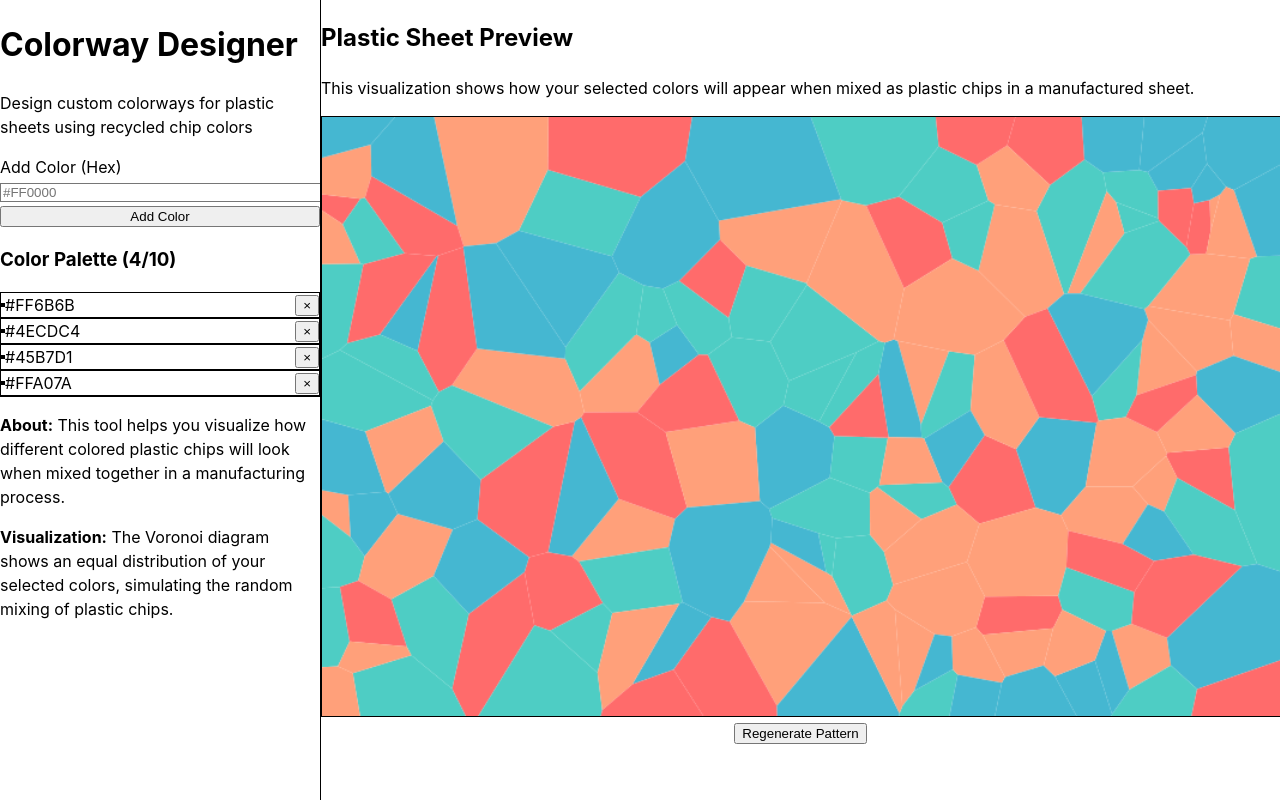
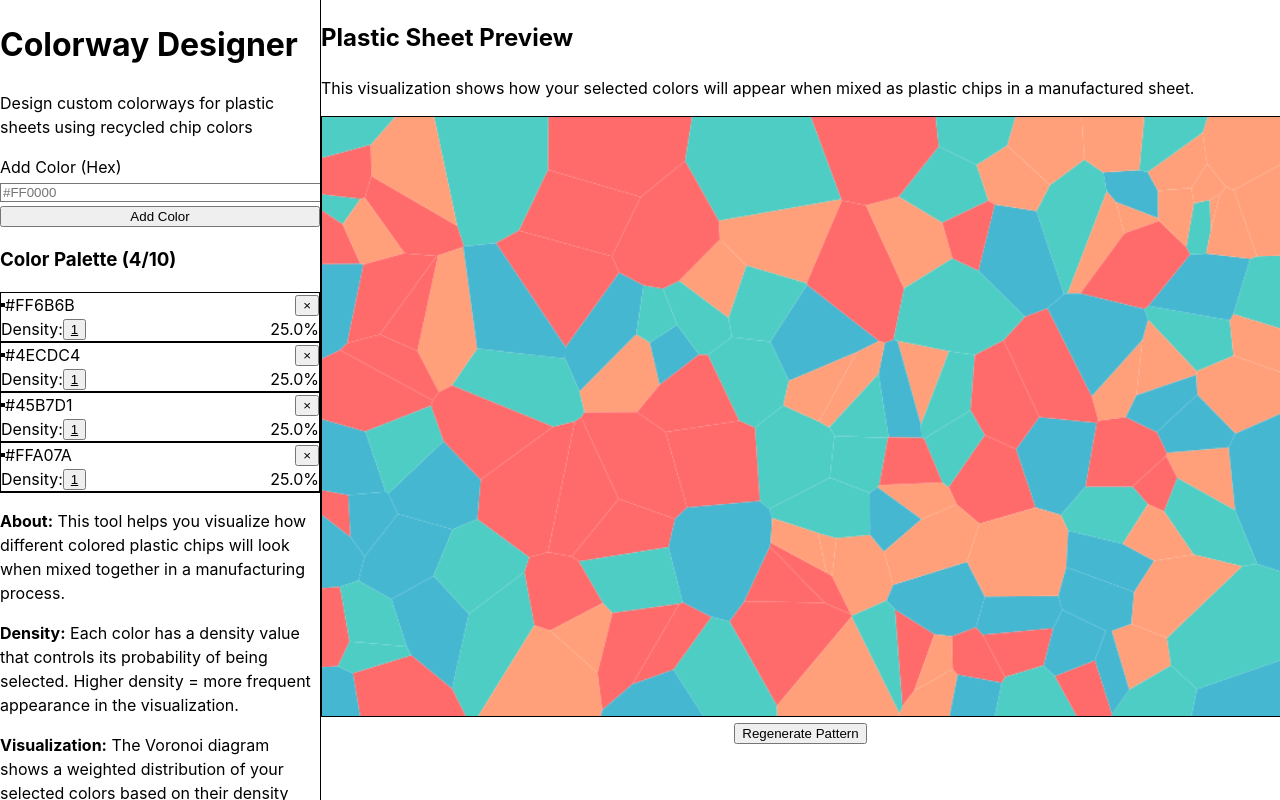
Before and after one commit to ammortal-inc/colorway-designer, a React (Vite) app: page / in a window 1280 px wide. Built offline with nearby package versions, Linux system fonts and the light colour scheme.

Commit message:
Add density values

```diff
--- a/src/App.tsx
+++ b/src/App.tsx
@@ -8,15 +8,15 @@ const MAX_COLORS = 10;
 
 // Default demo colors to show the functionality
 const DEFAULT_COLORS = [
-  '#FF6B6B', // Red
-  '#4ECDC4', // Teal
-  '#45B7D1', // Blue
-  '#FFA07A'  // Orange
+  { hex: '#FF6B6B', density: 1 }, // Red
+  { hex: '#4ECDC4', density: 1 }, // Teal
+  { hex: '#45B7D1', density: 1 }, // Blue
+  { hex: '#FFA07A', density: 1 }  // Orange
 ];
 
 function App() {
   const [colors, setColors] = useState<Color[]>(() => {
-    return DEFAULT_COLORS.map(hex => createColor(hex));
+    return DEFAULT_COLORS.map(({ hex, density }) => createColor(hex, density));
   });
 
   const handleColorAdd = (hex: string) => {
@@ -36,12 +36,23 @@ function App() {
     setColors(prev => prev.filter(color => color.id !== colorId));
   };
 
+  const handleDensityChange = (colorId: string, density: number) => {
+    setColors(prev =>
+      prev.map(color =>
+        color.id === colorId
+          ? { ...color, density }
+          : color
+      )
+    );
+  };
+
   return (
     <div className="flex flex-row h-screen bg-gray-50">
       <Sidebar
         colors={colors}
         onColorAdd={handleColorAdd}
         onColorRemove={handleColorRemove}
+        onDensityChange={handleDensityChange}
         maxColors={MAX_COLORS}
       />
 
--- a/src/components/ColorPalette.tsx
+++ b/src/components/ColorPalette.tsx
@@ -1,12 +1,55 @@
-import React from 'react';
+import React, { useState } from 'react';
 import { Color } from '../types';
+import { calculateTotalDensity, calculateColorProbability, normalizeDensity } from '../utils/colorUtils';
 
 interface ColorPaletteProps {
   colors: Color[];
   onColorRemove: (colorId: string) => void;
+  onDensityChange: (colorId: string, density: number) => void;
 }
 
-const ColorPalette: React.FC<ColorPaletteProps> = ({ colors, onColorRemove }) => {
+const ColorPalette: React.FC<ColorPaletteProps> = ({ colors, onColorRemove, onDensityChange }) => {
+  const [editingDensity, setEditingDensity] = useState<string | null>(null);
+  const [tempDensityValues, setTempDensityValues] = useState<Record<string, string>>({});
+
+  const totalDensity = calculateTotalDensity(colors);
+
+  const handleDensityEdit = (colorId: string, currentDensity: number) => {
+    setEditingDensity(colorId);
+    setTempDensityValues(prev => ({
+      ...prev,
+      [colorId]: currentDensity.toString()
+    }));
+  };
+
+  const handleDensityChange = (colorId: string, value: string) => {
+    setTempDensityValues(prev => ({
+      ...prev,
+      [colorId]: value
+    }));
+  };
+
+  const handleDensitySubmit = (colorId: string) => {
+    const value = tempDensityValues[colorId] || '1';
+    const density = normalizeDensity(value);
+    onDensityChange(colorId, density);
+    setEditingDensity(null);
+    setTempDensityValues(prev => {
+      const newValues = { ...prev };
+      delete newValues[colorId];
+      return newValues;
+    });
+  };
+
+  const handleDensityCancel = (colorId: string) => {
+    setEditingDensity(null);
+    setTempDensityValues(prev => {
+      const newValues = { ...prev };
+      delete newValues[colorId];
+      return newValues;
+    });
+  };
+
   if (colors.length === 0) {
     return (
       <div className="text-center py-8 text-gray-500">
@@ -22,12 +65,17 @@ const ColorPalette: React.FC<ColorPaletteProps> = ({ colors, onColorRemove }) =>
         Color Palette ({colors.length}/10)
       </h3>
 
-      <div className="grid grid-cols-1 gap-2">
-        {colors.map((color) => (
+      <div className="grid grid-cols-1 gap-3">
+        {colors.map((color) => {
+          const probability = calculateColorProbability(color, totalDensity, colors.length);
+          const isEditing = editingDensity === color.id;
+
+          return (
             <div
               key={color.id}
-            className="flex items-center justify-between p-3 border border-gray-200 rounded-lg hover:border-gray-300 transition-colors"
+              className="p-3 border border-gray-200 rounded-lg hover:border-gray-300 transition-colors"
             >
+              <div className="flex items-center justify-between mb-2">
                 <div className="flex items-center space-x-3">
                   <div
                     className="w-8 h-8 rounded-md border-2 border-gray-300 flex-shrink-0"
@@ -47,7 +95,73 @@ const ColorPalette: React.FC<ColorPaletteProps> = ({ colors, onColorRemove }) =>
                   ×
                 </button>
               </div>
-        ))}
+
+              <div className="space-y-2">
+                <div className="flex items-center justify-between text-xs text-gray-600">
+                  <div className="flex items-center space-x-2">
+                    <span>Density:</span>
+                    {isEditing ? (
+                      <div className="flex items-center space-x-1">
+                        <input
+                          type="number"
+                          min="0"
+                          step="0.1"
+                          value={tempDensityValues[color.id] || color.density.toString()}
+                          onChange={(e) => handleDensityChange(color.id, e.target.value)}
+                          onKeyDown={(e) => {
+                            if (e.key === 'Enter') handleDensitySubmit(color.id);
+                            if (e.key === 'Escape') handleDensityCancel(color.id);
+                          }}
+                          className="w-16 px-1 py-0.5 text-xs border border-gray-300 rounded focus:outline-none focus:ring-1 focus:ring-blue-500"
+                          autoFocus
+                        />
+                        <button
+                          onClick={() => handleDensitySubmit(color.id)}
+                          className="text-green-600 hover:text-green-800 text-xs"
+                          title="Save"
+                        >
+                          ✓
+                        </button>
+                        <button
+                          onClick={() => handleDensityCancel(color.id)}
+                          className="text-red-600 hover:text-red-800 text-xs"
+                          title="Cancel"
+                        >
+                          ✕
+                        </button>
+                      </div>
+                    ) : (
+                      <button
+                        onClick={() => handleDensityEdit(color.id, color.density)}
+                        className="text-blue-600 hover:text-blue-800 underline"
+                      >
+                        {color.density}
+                      </button>
+                    )}
+                  </div>
+
+                  <span className="text-xs font-medium">
+                    {(probability * 100).toFixed(1)}%
+                  </span>
+                </div>
+
+                {/* Visual density bar */}
+                <div className="flex items-center space-x-2">
+                  <div className="flex-1 bg-gray-200 rounded-full h-2">
+                    <div
+                      className="h-2 rounded-full transition-all duration-300"
+                      style={{
+                        width: `${Math.min(probability * 100, 100)}%`,
+                        backgroundColor: color.hex,
+                        opacity: 0.8
+                      }}
+                    />
+                  </div>
+                </div>
+              </div>
+            </div>
+          );
+        })}
       </div>
     </div>
   );
--- a/src/components/Sidebar.tsx
+++ b/src/components/Sidebar.tsx
@@ -7,6 +7,7 @@ interface SidebarProps {
   colors: Color[];
   onColorAdd: (hex: string) => void;
   onColorRemove: (colorId: string) => void;
+  onDensityChange: (colorId: string, density: number) => void;
   maxColors: number;
 }
 
@@ -14,6 +15,7 @@ const Sidebar: React.FC<SidebarProps> = ({
   colors,
   onColorAdd,
   onColorRemove,
+  onDensityChange,
   maxColors,
 }) => {
   const isMaxColorsReached = colors.length >= maxColors;
@@ -45,12 +47,14 @@ const Sidebar: React.FC<SidebarProps> = ({
       <ColorPalette
         colors={colors}
         onColorRemove={onColorRemove}
+        onDensityChange={onDensityChange}
       />
 
       <div className="mt-8 pt-6 border-t border-gray-200">
         <div className="text-sm text-gray-600 space-y-1">
           <p><strong>About:</strong> This tool helps you visualize how different colored plastic chips will look when mixed together in a manufacturing process.</p>
-          <p><strong>Visualization:</strong> The Voronoi diagram shows an equal distribution of your selected colors, simulating the random mixing of plastic chips.</p>
+          <p><strong>Density:</strong> Each color has a density value that controls its probability of being selected. Higher density = more frequent appearance in the visualization.</p>
+          <p><strong>Visualization:</strong> The Voronoi diagram shows a weighted distribution of your selected colors based on their density values, simulating the random mixing of plastic chips.</p>
         </div>
       </div>
     </div>
--- a/src/types/index.ts
+++ b/src/types/index.ts
@@ -2,6 +2,7 @@ export interface Color {
   id: string;
   hex: string;
   name?: string;
+  density: number;
 }
 
 export interface ColorPalette {
--- a/src/utils/colorUtils.ts
+++ b/src/utils/colorUtils.ts
@@ -9,21 +9,80 @@ export const isValidHexColor = (hex: string): boolean => {
   return hexRegex.test(hex);
 };
 
-export const createColor = (hex: string): Color => {
+export const isValidDensity = (density: number): boolean => {
+  return typeof density === 'number' && density >= 0 && !isNaN(density) && isFinite(density);
+};
+
+export const normalizeDensity = (densityInput: string): number => {
+  const density = parseFloat(densityInput);
+  if (isNaN(density) || density < 0) {
+    return 1; // Default to 1 for invalid inputs
+  }
+  return density;
+};
+
+export const createColor = (hex: string, density: number = 1): Color => {
   if (!isValidHexColor(hex)) {
     throw new Error('Invalid hex color format');
+  }
+
+  if (!isValidDensity(density)) {
+    throw new Error('Invalid density value');
   }
 
   return {
     id: generateColorId(),
     hex: hex.toUpperCase(),
+    density,
   };
 };
 
-export const getRandomColor = (colors: Color[]): Color => {
-  const randomIndex = Math.floor(Math.random() * colors.length);
-  return colors[randomIndex];
+export const calculateTotalDensity = (colors: Color[]): number => {
+  return colors.reduce((total, color) => total + color.density, 0);
 };
+
+export const calculateColorProbability = (color: Color, totalDensity: number, colorsLength: number): number => {
+  if (totalDensity === 0) {
+    return 1 / colorsLength; // Equal probability if all densities are 0
+  }
+  return color.density / totalDensity;
+};
+
+export const getWeightedRandomColor = (colors: Color[]): Color => {
+  if (colors.length === 0) {
+    throw new Error('Cannot select from empty color array');
+  }
+
+  if (colors.length === 1) {
+    return colors[0];
+  }
+
+  const totalDensity = calculateTotalDensity(colors);
+
+  // If all densities are 0, fall back to equal probability
+  if (totalDensity === 0) {
+    const randomIndex = Math.floor(Math.random() * colors.length);
+    return colors[randomIndex];
+  }
+
+  // Generate random number between 0 and totalDensity
+  const randomValue = Math.random() * totalDensity;
+
+  // Find the color using cumulative probability
+  let cumulativeDensity = 0;
+  for (const color of colors) {
+    cumulativeDensity += color.density;
+    if (randomValue <= cumulativeDensity) {
+      return color;
+    }
+  }
+
+  // Fallback to last color (should not happen with proper implementation)
+  return colors[colors.length - 1];
+};
+
+// Keep the old function for backward compatibility, but use weighted selection
+export const getRandomColor = getWeightedRandomColor;
 
 export const formatHexColor = (hex: string): string => {
   // Remove # if present and convert to uppercase
```
Also changed, not shown: 1 other file (tests, documents, lock files or other folders). Lines whose indentation alone changed are shown as unchanged.
